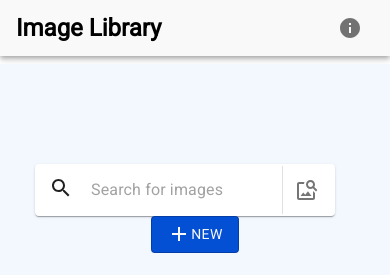
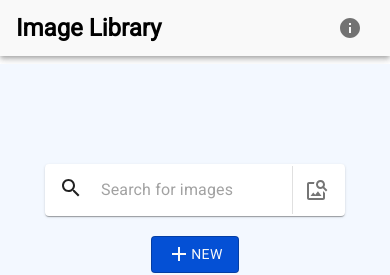
Before and after one commit to s6eskand/shopify_application_fall2021, a Next.js app in the folder frontend/: page / in a window 390 px wide. Shown: the top 275 px of the page. Built offline with nearby package versions, Linux system fonts and the light colour scheme; no server answers.

Commit message:
update styles

```diff
--- /dev/null
+++ b/frontend/styles/EmptyImageList.module.css
@@ -0,0 +1,13 @@
+
+.root {
+    display: flex;
+    justify-content: center;
+    flex-direction: column;
+    align-items: center;
+    margin: 50px auto;
+}
+
+.text {
+    text-align: center;
+    margin: 20px 25px 0 !important;
+}
--- a/frontend/styles/SearchBar.module.css
+++ b/frontend/styles/SearchBar.module.css
@@ -21,3 +21,10 @@
 .divider {
     height: 48px !important;
 }
+
+@media screen and (max-width: 500px) {
+    .root {
+        margin-bottom: 20px;
+        margin-left: 20px;
+    }
+}
```
